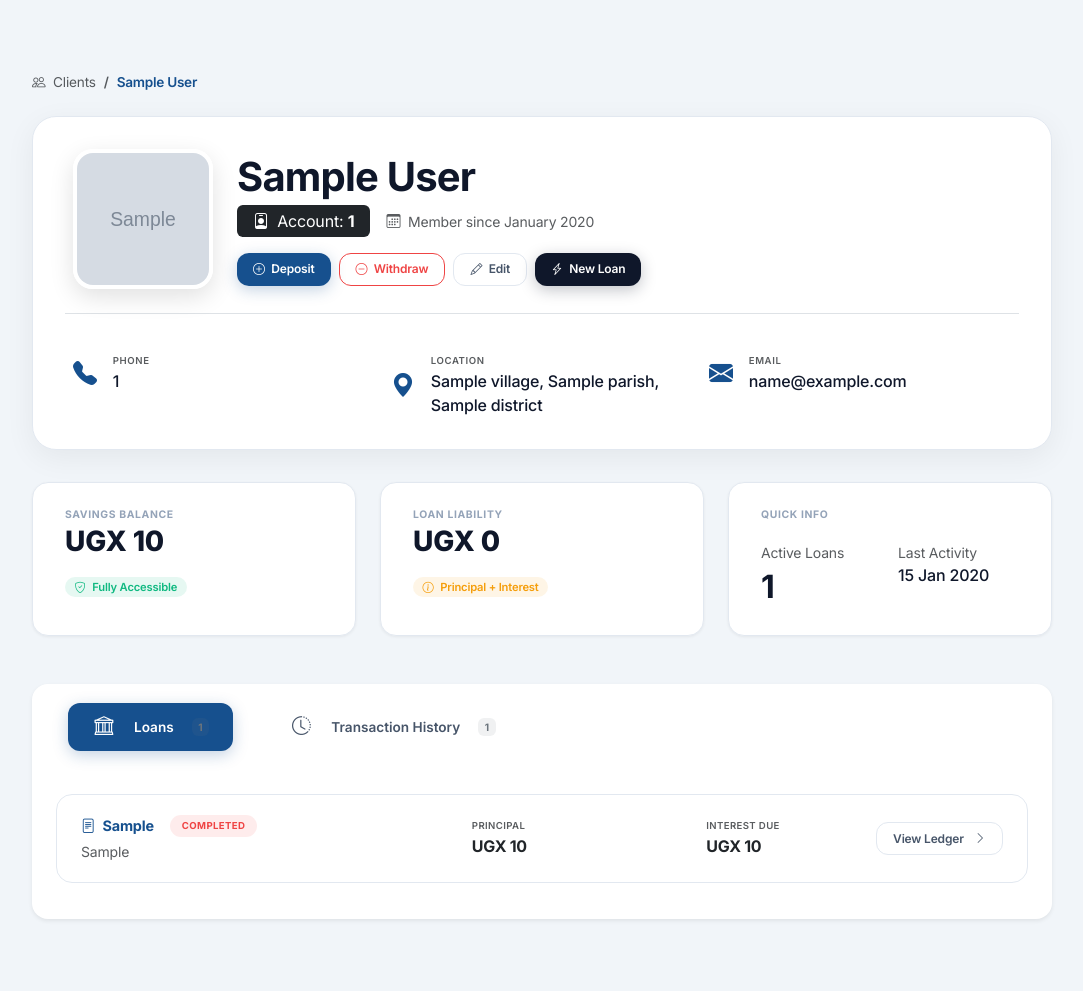
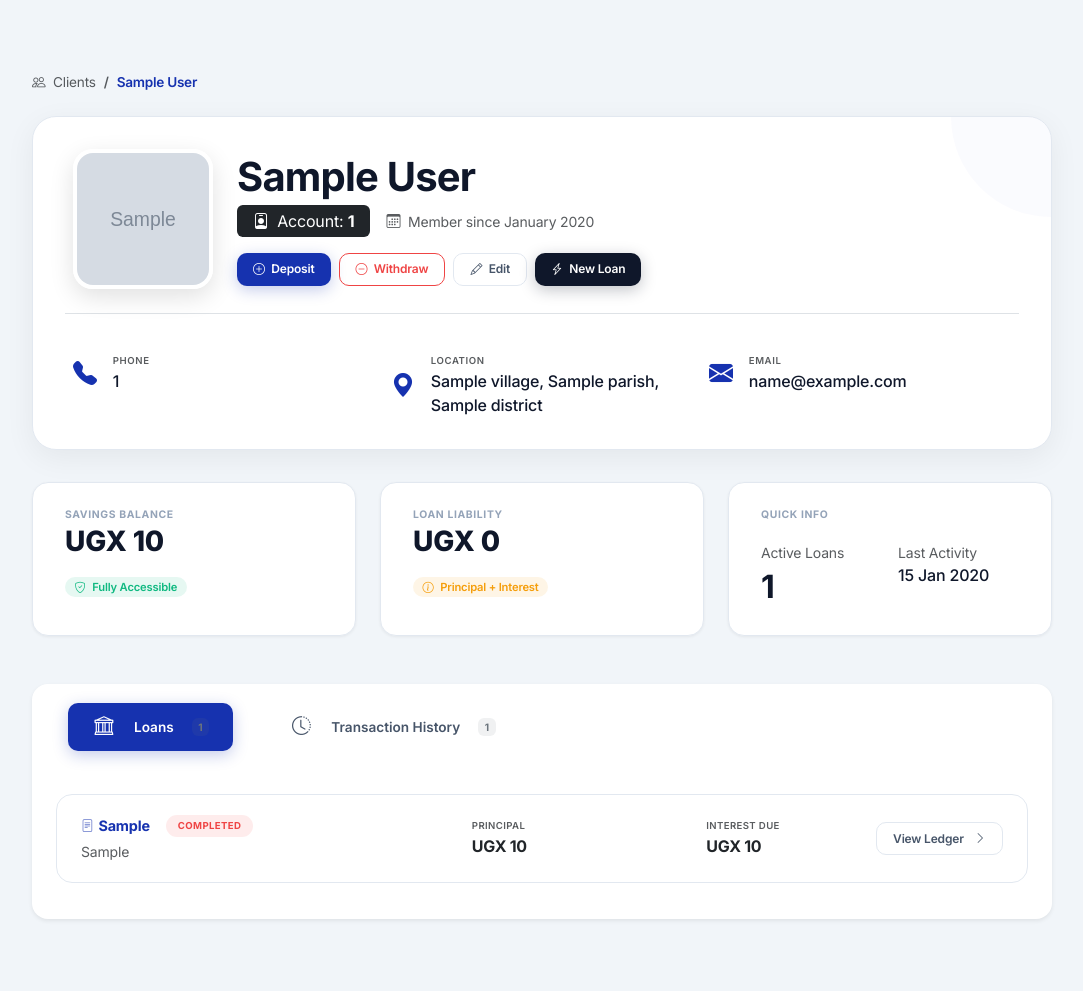
Before and after one commit to MacMayambala/Credit, a Django app: template templates/members/profile.html in a window 1280 px wide. Shown: the whole page, without its empty margins (98-1181 px from the left). Run offline with Django 3.2, Linux system fonts and the light colour scheme; the template is opened without the code that fills it: most values are stand-ins (such as "Sample title", 1, 10 or a date in 2020); grey boxes marked "Sample" are stand-in pictures; some libraries are stand-ins or nearby versions.

Commit message:
feat: Major UI overhaul, penalty system, and report enhancements

```diff
--- a/templates/members/profile.html
+++ b/templates/members/profile.html
@@ -9,11 +9,11 @@
 
 <style>
 :root {
-    --brand-blue: #16508e;
-    --brand-blue-dark: #0e3d6b;
-    --brand-blue-light: #1a6bb5;
-    --brand-blue-bg: rgba(22, 80, 142, 0.08);
-    --brand-blue-glow: rgba(22, 80, 142, 0.15);
+    --brand-cobalt: #1632af;
+    --brand-cobalt-dark: #0f248a;
+    --brand-cobalt-light: #2a4ad8;
+    --brand-cobalt-bg: rgba(22, 50, 175, 0.06);
+    --brand-cobalt-glow: rgba(22, 50, 175, 0.12);
     --border: #e2e8f0;
     --text-primary: #0f172a;
     --text-secondary: #475569;
@@ -28,6 +28,7 @@
     --warning: #f59e0b;
     --warning-bg: rgba(245, 158, 11, 0.1);
     --radius: 16px;
+    --radius-sm: 10px;
     --shadow-sm: 0 1px 3px rgba(0, 0, 0, 0.06);
     --shadow-md: 0 8px 30px rgba(0, 0, 0, 0.06);
     --shadow-lg: 0 20px 50px rgba(0, 0, 0, 0.08);
@@ -35,7 +36,7 @@
 
 body {
     background: var(--bg-body);
-    font-family: 'Inter', system-ui, sans-serif;
+    font-family: 'Inter', -apple-system, BlinkMacSystemFont, sans-serif;
     color: var(--text-primary);
     -webkit-font-smoothing: antialiased;
 }
@@ -51,6 +52,22 @@
     box-shadow: var(--shadow-md);
     margin-bottom: 2rem;
     transition: box-shadow 0.3s ease;
+    position: relative;
+    overflow: hidden;
+}
+
+.profile-header::after {
+    content: '';
+    position: absolute;
+    top: 0;
+    right: 0;
+    width: 200px;
+    height: 200px;
+    background: var(--brand-cobalt-bg);
+    border-radius: 50%;
+    transform: translate(50%, -50%);
+    opacity: 0.3;
+    pointer-events: none;
 }
 
 .profile-header:hover {
@@ -91,24 +108,25 @@
     padding: 0.5rem 1.25rem;
     font-weight: 600;
     font-size: 0.8rem;
-    border-radius: 12px;
+    border-radius: var(--radius-sm);
     transition: all 0.25s cubic-bezier(0.4, 0, 0.2, 1);
     cursor: pointer;
     border: none;
     text-decoration: none;
+    font-family: 'Inter', sans-serif;
 }
 
 .btn-primary {
-    background: var(--brand-blue);
+    background: var(--brand-cobalt);
     color: #ffffff;
-    box-shadow: 0 4px 15px rgba(22, 80, 142, 0.25);
+    box-shadow: 0 4px 15px rgba(22, 50, 175, 0.25);
 }
 
 .btn-primary:hover {
-    background: var(--brand-blue-dark);
+    background: var(--brand-cobalt-dark);
     color: #ffffff;
     transform: translateY(-2px);
-    box-shadow: 0 8px 25px rgba(22, 80, 142, 0.3);
+    box-shadow: 0 8px 25px rgba(22, 50, 175, 0.3);
 }
 
 .btn-outline-secondary {
@@ -206,23 +242,24 @@
    TABS
    ============================================ */
 .nav-pills-custom .nav-link {
-    border-radius: 12px;
+    border-radius: var(--radius-sm);
     padding: 0.6rem 1.5rem;
     font-weight: 600;
     font-size: 0.85rem;
     color: var(--text-secondary);
     transition: all 0.25s ease;
+    font-family: 'Inter', sans-serif;
 }
 
 .nav-pills-custom .nav-link:hover {
-    background: var(--brand-blue-bg);
-    color: var(--brand-blue);
+    background: var(--brand-cobalt-bg);
+    color: var(--brand-cobalt);
 }
 
 .nav-pills-custom .nav-link.active {
-    background: var(--brand-blue);
+    background: var(--brand-cobalt);
     color: #ffffff;
-    box-shadow: 0 4px 15px rgba(22, 80, 142, 0.25);
+    box-shadow: 0 4px 15px rgba(22, 50, 175, 0.25);
 }
 
 /* ============================================
@@ -238,15 +275,23 @@
 }
 
 .loan-item:hover {
-    border-color: var(--brand-blue);
+    border-color: var(--brand-cobalt);
     box-shadow: var(--shadow-sm);
     transform: translateX(4px);
 }
 
 .loan-item .loan-reference {
     font-weight: 700;
-    color: var(--brand-blue);
+    color: var(--brand-cobalt);
     font-size: 0.9rem;
+    display: flex;
+    align-items: center;
+    gap: 0.3rem;
+}
+
+.loan-item .loan-reference i {
+    font-size: 0.8rem;
+    opacity: 0.6;
 }
 
 /* ============================================
@@ -259,6 +304,9 @@
     font-weight: 700;
     text-transform: uppercase;
     letter-spacing: 0.04em;
+    display: inline-flex;
+    align-items: center;
+    gap: 0.3rem;
 }
 
 .badge-active {
@@ -862,7 +915,7 @@
                     <i class="bi bi-people me-1"></i> Clients
                 </a>
             </li>
-            <li class="breadcrumb-item active fw-semibold" style="color: var(--brand-blue);">
+            <li class="breadcrumb-item active fw-semibold" style="color: var(--brand-cobalt);">
                 {{ member.first_name }} {{ member.last_name }}
             </li>
         </ol>
@@ -923,7 +976,7 @@
         <div class="row mt-4 pt-4 border-top g-3">
             <div class="col-md-4">
                 <div class="d-flex align-items-center gap-3">
-                    <i class="bi bi-telephone-fill fs-4" style="color: var(--brand-blue);"></i>
+                    <i class="bi bi-telephone-fill fs-4" style="color: var(--brand-cobalt);"></i>
                     <div>
                         <div class="small text-muted text-uppercase fw-semibold" style="font-size: 0.6rem; letter-spacing: 0.06em;">Phone</div>
                         <div class="fw-medium">{{ member.phone_number }}</div>
@@ -932,7 +985,7 @@
             </div>
             <div class="col-md-4">
                 <div class="d-flex align-items-center gap-3">
-                    <i class="bi bi-geo-alt-fill fs-4" style="color: var(--brand-blue);"></i>
+                    <i class="bi bi-geo-alt-fill fs-4" style="color: var(--brand-cobalt);"></i>
                     <div>
                         <div class="small text-muted text-uppercase fw-semibold" style="font-size: 0.6rem; letter-spacing: 0.06em;">Location</div>
                         <div class="fw-medium">{{ member.village }}, {{ member.parish }}, {{ member.district }}</div>
@@ -941,7 +994,7 @@
             </div>
             <div class="col-md-4">
                 <div class="d-flex align-items-center gap-3">
-                    <i class="bi bi-envelope-fill fs-4" style="color: var(--brand-blue);"></i>
+                    <i class="bi bi-envelope-fill fs-4" style="color: var(--brand-cobalt);"></i>
                     <div>
                         <div class="small text-muted text-uppercase fw-semibold" style="font-size: 0.6rem; letter-spacing: 0.06em;">Email</div>
                         <div class="fw-medium">{{ member.email|default:"Not provided" }}</div>
@@ -1031,13 +1084,14 @@
                         <div class="col-md-5">
                             <div class="d-flex align-items-center gap-3 flex-wrap">
                                 <span class="loan-reference">
-                                    <i class="bi bi-file-text me-1"></i>
+                                    <i class="bi bi-file-text"></i>
                                     {{ loan.loan_reference|default:loan.id|truncatechars:12 }}
                                 </span>
                                 <span class="badge-status
                                     {% if loan.status == 'active' or loan.status == 'approved' %}badge-active
                                     {% elif loan.status == 'pending' %}badge-pending
                                     {% else %}badge-inactive{% endif %}">
+                                    {% if loan.status == 'active' %}<i class="bi bi-check-circle-fill"></i>{% endif %}
                                     {{ loan.status|upper }}
                                 </span>
                             </div>
@@ -1243,7 +1297,7 @@
 
         <!-- Receipt Footer -->
         <div class="receipt-footer-text">
-            <small><i class="bi bi-check2-circle me-1" style="color: var(--brand-blue);"></i> Transaction completed successfully</small>
+            <small><i class="bi bi-check2-circle me-1" style="color: var(--brand-cobalt);"></i> Transaction completed successfully</small>
         </div>
 
         <!-- Receipt Actions -->
@@ -1331,15 +1385,15 @@
                 <style>
                     body { padding: 2rem; font-family: 'Inter', sans-serif; }
                     .receipt-modal { max-width: 480px; margin: 0 auto; }
-                    .receipt-header { background: #16508e; color: white; padding: 1.5rem; text-align: center; border-radius: 12px 12px 0 0; }
+                    .receipt-header { background: #1632af; color: white; padding: 1.5rem; text-align: center; border-radius: 12px 12px 0 0; }
                     .receipt-body { padding: 1.5rem; background: white; }
                     .receipt-row { display: flex; justify-content: space-between; padding: 0.5rem 0; border-bottom: 1px solid #e2e8f0; }
                     .receipt-row .label { color: #64748b; font-size: 0.8rem; }
                     .receipt-row .value { font-weight: 700; font-size: 0.9rem; }
-                    .receipt-row .value.amount { color: #16508e; font-size: 1.1rem; }
+                    .receipt-row .value.amount { color: #1632af; font-size: 1.1rem; }
                     .receipt-divider { border-top: 2px dashed #e2e8f0; margin: 0.75rem 0; }
-                    .receipt-total { background: rgba(22, 80, 142, 0.08); border-radius: 12px; padding: 1rem; display: flex; justify-content: space-between; align-items: center; margin-top: 0.5rem; }
-                    .receipt-total .value { font-weight: 800; font-size: 1.25rem; color: #16508e; }
+                    .receipt-total { background: rgba(22, 50, 175, 0.08); border-radius: 12px; padding: 1rem; display: flex; justify-content: space-between; align-items: center; margin-top: 0.5rem; }
+                    .receipt-total .value { font-weight: 800; font-size: 1.25rem; color: #1632af; }
                     .receipt-footer-text { text-align: center; padding: 0.75rem; border-top: 1px solid #e2e8f0; font-size: 0.7rem; color: #64748b; }
                     .receipt-icon { width: 64px; height: 64px; background: rgba(255,255,255,0.15); border-radius: 50%; display: inline-flex; align-items: center; justify-content: center; margin-bottom: 0.75rem; font-size: 1.75rem; }
                     .receipt-actions { display: none !important; }
```
Also changed, not shown: other parts of templates/members/profile.html (+53 -31 lines), members/views.py (+31 -6 lines).
